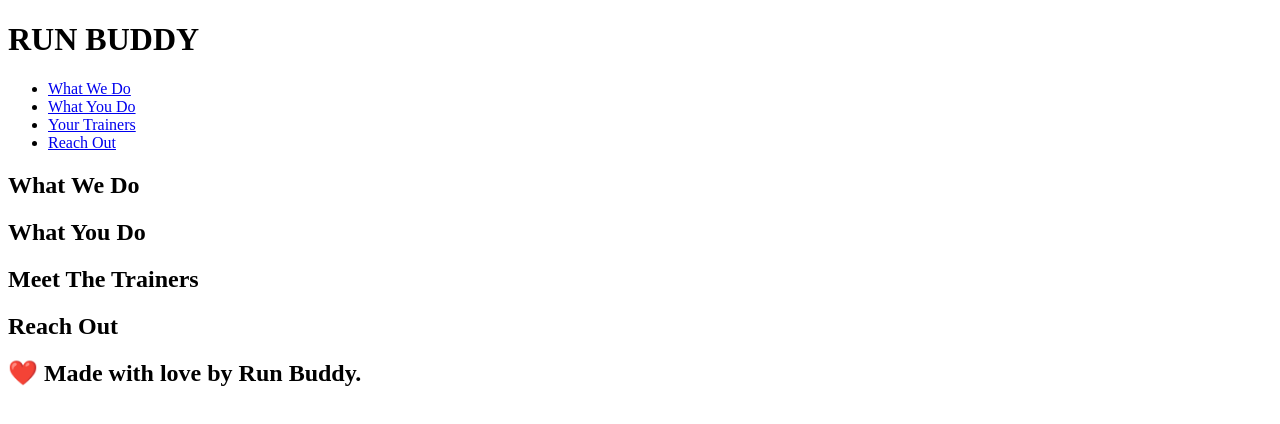
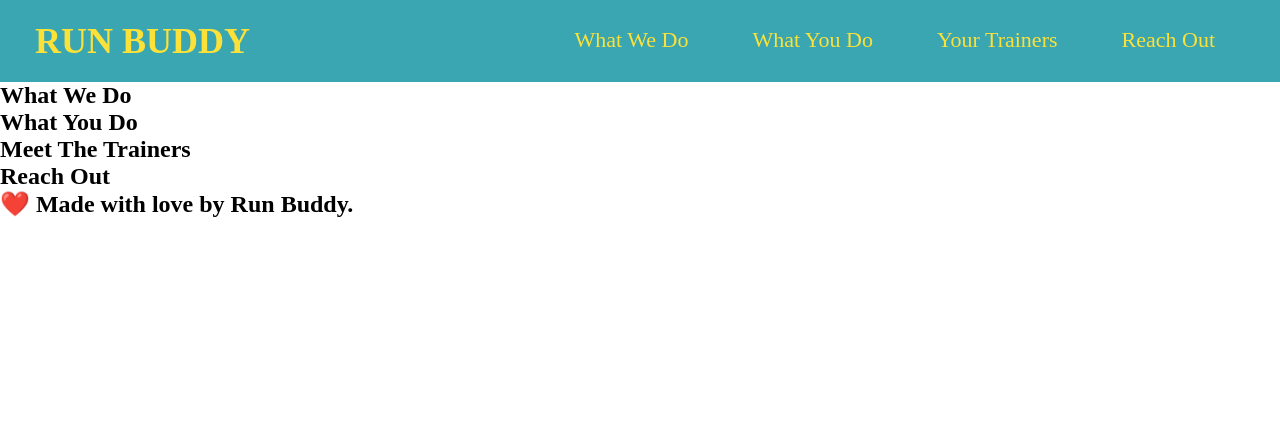
Before and after one commit to jdlawton/run-buddy, a plain HTML site: page index.html in a window 1280 px wide. Drawn offline with Linux system fonts and the light colour scheme.

Commit message:
created style.css and styled header

```diff
--- /dev/null
+++ b/assets/css/style.css
@@ -0,0 +1,43 @@
+* {
+    margin: 0;
+    padding: 0;
+}
+
+body {
+    color: #39a6b2
+    font-family: Helvetica, Arial, sans-serif;
+}
+
+/* apply stiles to <header> */
+header {
+    padding: 20px 35px;
+    background-color: #39a6b2;
+}
+
+header h1 {
+    font-weight: bold;
+    font-size: 36px;
+    color: #fce138;
+    margin: 0;
+    display: inline;
+}
+
+header a {
+    text-decoration: none;
+    color: #fce138;
+}
+
+header nav {
+    float: right;
+    margin: 7px 0;
+}
+
+header nav ul li {
+    display: inline;
+}
+
+header nav ul li a {
+    margin: 0 30px;
+    font-weight: lighter;
+    font-size: 22px;
+}
--- a/index.html
+++ b/index.html
@@ -3,12 +3,15 @@
     <head>
         <meta charset="UTF-8" />
         <title>Run Buddy</title>
+        <link rel="stylesheet" href="./assets/css/style.css" />
     </head>
 
     <body>
         <!-- navigation -->
         <header>
-        <h1>RUN BUDDY</h1>
+        <h1>
+            <a href="/">RUN BUDDY</a>
+        </h1>
         <nav>
             <!-- Unordered list element -->
             <ul>
```
